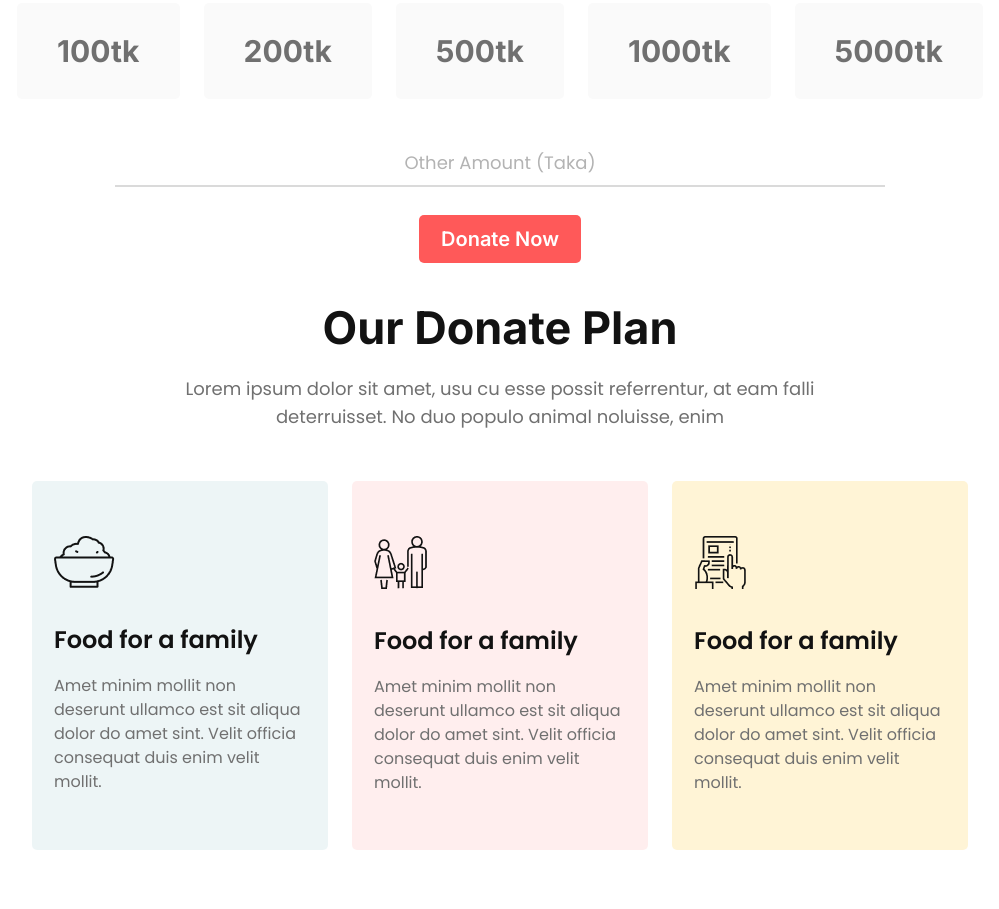
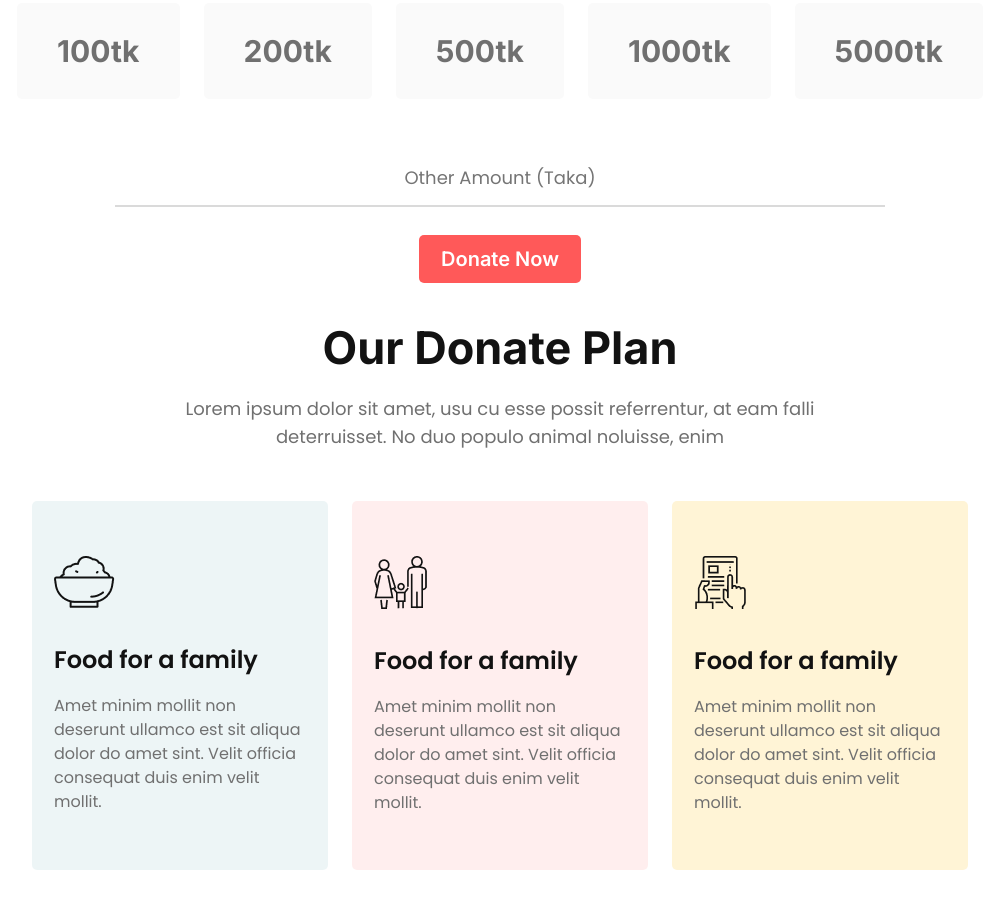
Before and after one commit to Mukhle-sur/donated-website, a plain HTML site: page index.html in a window 1280 px wide. Shown: the part 934-1843 px from the top of the page, without its empty margins (140-1139 px from the left). Drawn offline with Linux system fonts and the light colour scheme.

Commit message:
problem-fixed

```diff
--- a/css-file/style.css
+++ b/css-file/style.css
@@ -121,19 +121,26 @@ a {
     text-align: center;
 }
 
-.select-amount p {
+.select-amount form input[type=number] {
     font-family: 'Poppins';
+    font-style: normal;
     font-weight: 400;
     font-size: 18px;
     line-height: 28px;
+    text-align: center;
     color: #B3B3B3;
-    padding-bottom: 10px;
-    /* border-bottom: 2px solid #DADADA; */
-    position: relative;
-
 }
 
-.select-amount p::after {
+.select-amount form input::-webkit-outer-spin-button,
+input::-webkit-inner-spin-button {
+    display: none;
+}
+
+.donation-area .select-amount form {
+    position: relative;
+}
+
+.donation-area .select-amount form::after {
     position: absolute;
     content: "";
     width: 770px;
@@ -143,6 +150,10 @@ a {
     left: 50%;
     transform: translate(-50%);
 }
+
+/* .select-amount form{
+    border-bottom: 2px solid #DADADA;
+} */
 
 .button {
     text-align: center;
--- a/index.html
+++ b/index.html
@@ -37,7 +37,9 @@
                 </ul>
             </div>
             <div class="select-amount">
-                <p>Other Amount (Taka)</p>
+                <form action="#">
+                    <input type="number" name="number"  id="number" placeholder="Other Amount (Taka)">
+                </form>
             </div>
             <div class="button">
                 <a href="#" class="btn-primary">Donate Now</a>
```
